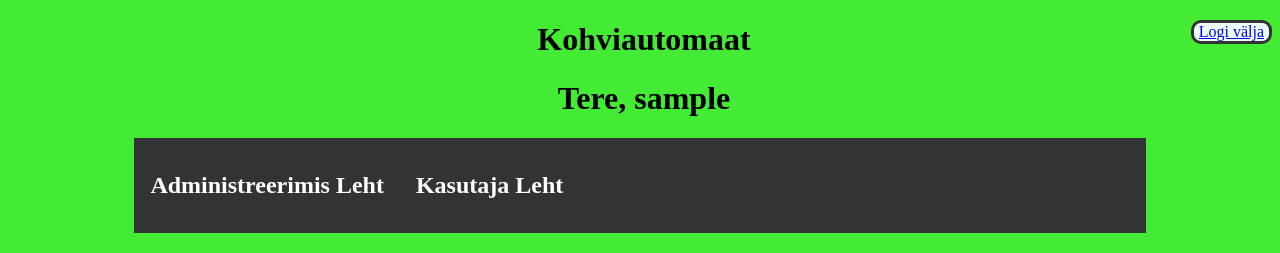
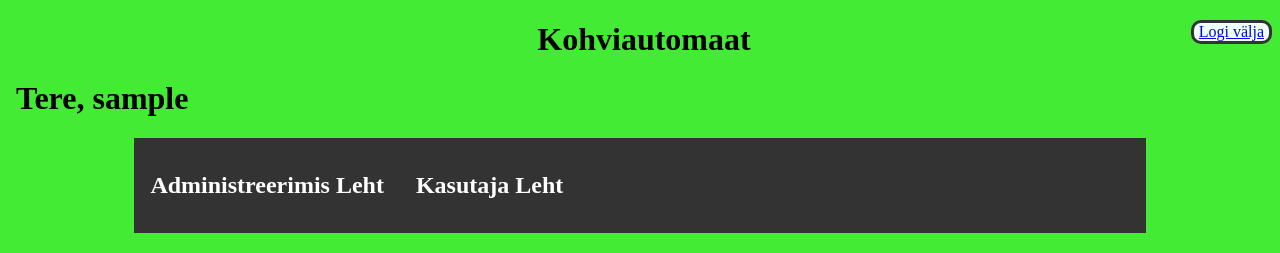
Before and after one commit to KiLcRaFt/Kohviautomaat-PHP, a PHP site: page /adminleht.php in a window 1280 px wide. Shown: the top 253 px of the page. Run offline with PHP 8.4, Linux system fonts and the light colour scheme; the visitor is signed in with stand-in values (Sample User, id 1); data that the repository does not hold is empty.

```diff
--- a/kohviautomat/adminleht.php
+++ b/kohviautomat/adminleht.php
@@ -29,7 +29,7 @@ if(isset($_REQUEST["pluss"])){
     <?php
     if(isset($_SESSION['kasutaja'])){
         ?>
-        <h1>Tere, <?="$_SESSION[kasutaja]"?></h1>
+        <h1 style="text-align: start">Tere, <?="$_SESSION[kasutaja]"?></h1>
         <div>
             <a href="logout.php">Logi välja</a>
         </div>
```
